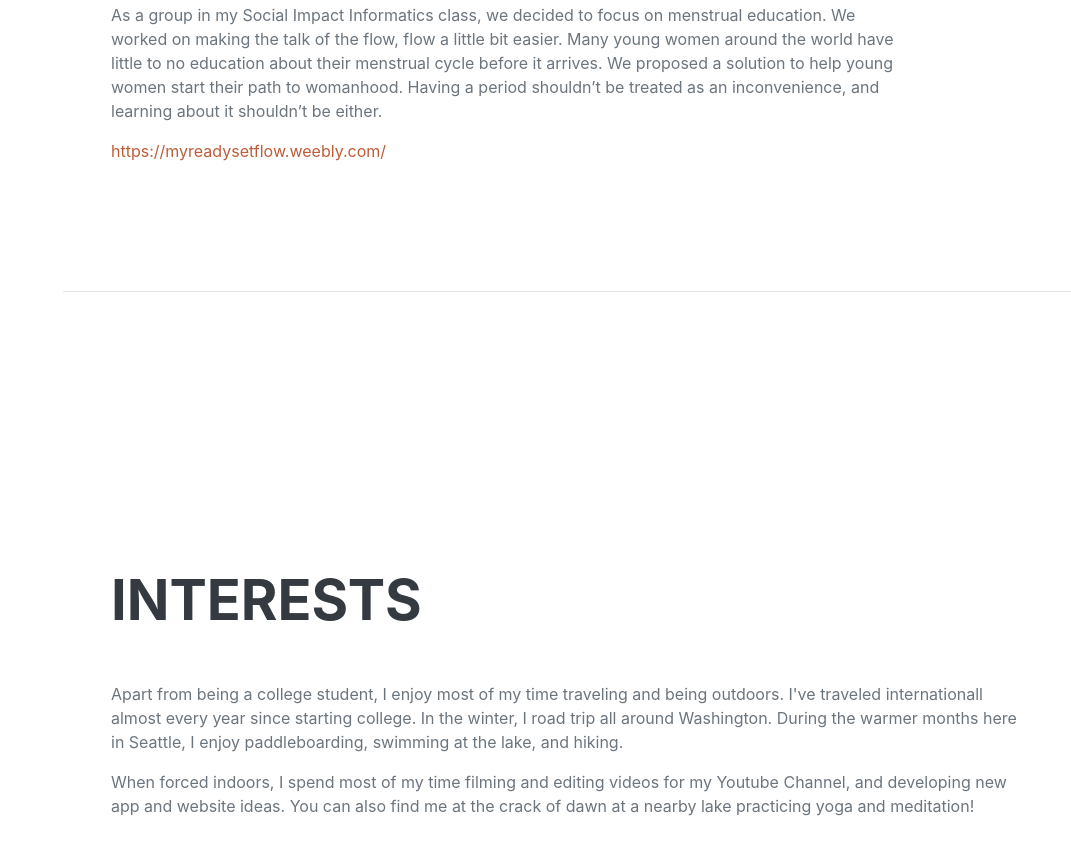
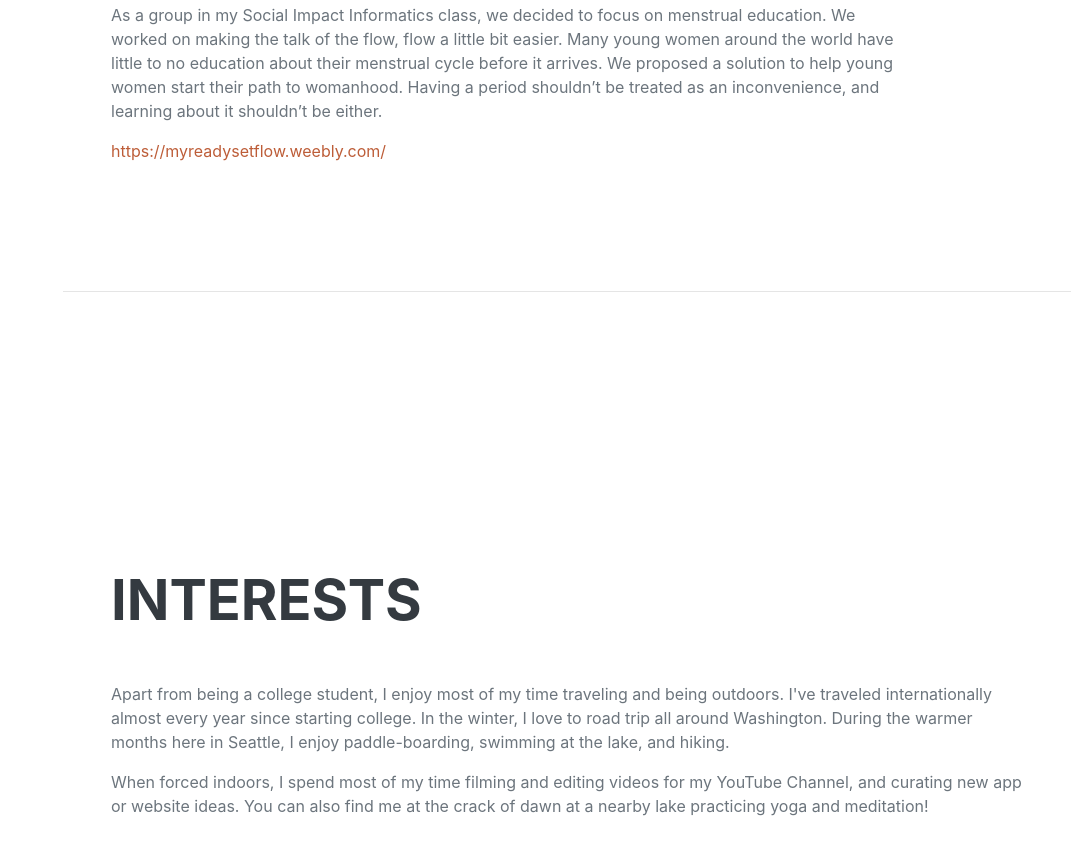
Before and after one commit to RamouJ/ramouj.github.io, a plain HTML site: page index.html in a window 1280 px wide. Shown: the part 6627-7482 px from the top of the page, without its empty margins (209-1280 px from the left). Drawn offline with nearby package versions, Linux system fonts and the light colour scheme; a web font is replaced by a local one.

Commit message:
fix: fixed typos

```diff
--- a/index.html
+++ b/index.html
@@ -266,8 +266,8 @@
     <section class="resume-section" id="interests">
         <div class="resume-section-content">
             <h2 class="mb-5">Interests</h2>
-            <p>Apart from being a college student, I enjoy most of my time traveling and being outdoors. I've traveled internationall almost every year since starting college. In the winter, I road trip all around Washington. During the warmer months here in Seattle, I enjoy paddleboarding, swimming at the lake, and hiking.</p>
-            <p class="mb-0">When forced indoors, I spend most of my time filming and editing videos for my Youtube Channel, and developing new app and website ideas. You can also find me at the crack of dawn at a nearby lake practicing yoga and meditation!</p>
+            <p>Apart from being a college student, I enjoy most of my time traveling and being outdoors. I've traveled internationally almost every year since starting college. In the winter, I love to road trip all around Washington. During the warmer months here in Seattle, I enjoy paddle-boarding, swimming at the lake, and hiking.</p>
+            <p class="mb-0">When forced indoors, I spend most of my time filming and editing videos for my YouTube Channel, and curating new app or website ideas. You can also find me at the crack of dawn at a nearby lake practicing yoga and meditation!</p>
         </div>
     </section>
     <hr class="m-0" />
```
